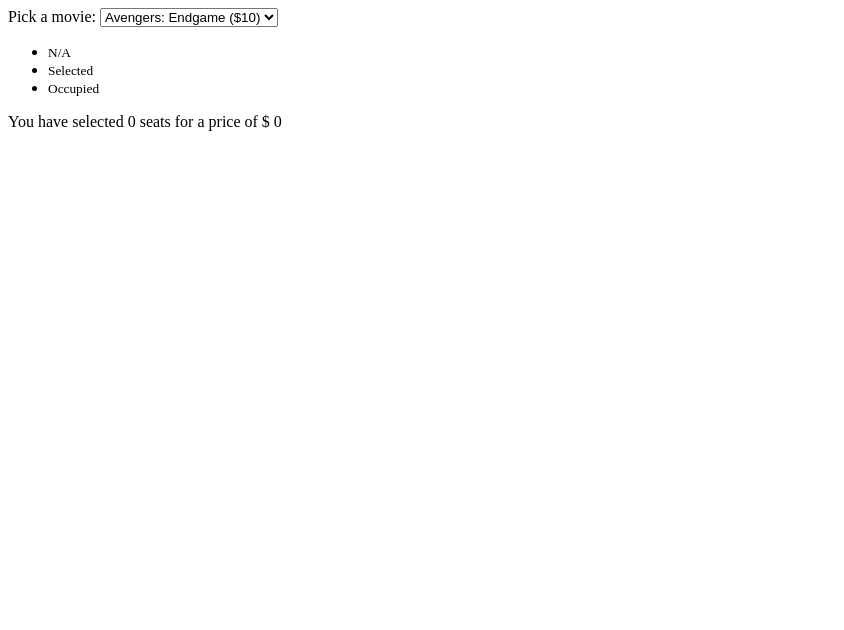
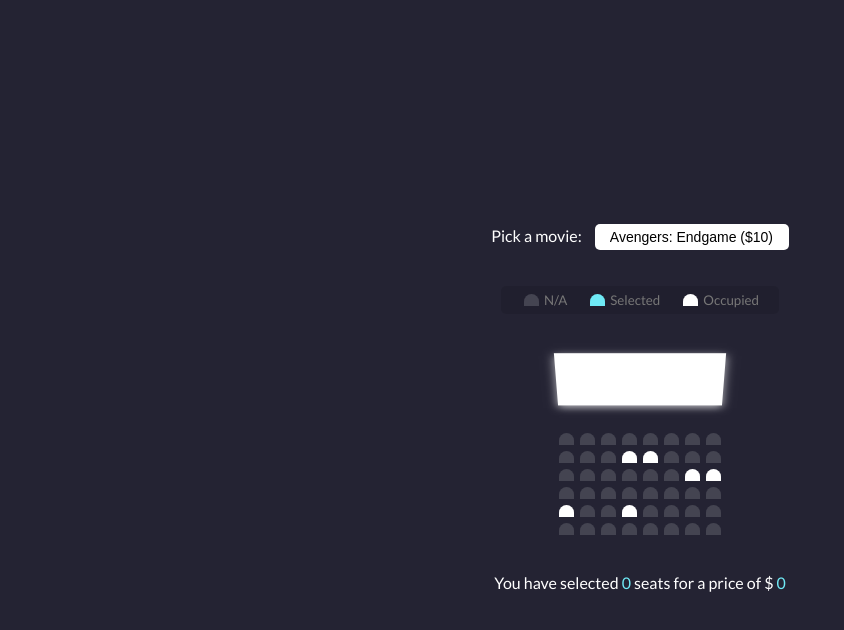
Before and after one commit to derekianrosas/JavaTutorial2, a plain HTML site: page index.html in a window 1280 px wide. Shown: the whole page, without its empty margins (0-844 px from the left). Drawn offline with Linux system fonts and the light colour scheme.

Commit message:
added styles for seats and screen

```diff
--- a/index.html
+++ b/index.html
@@ -4,6 +4,7 @@
     <meta charset="UTF-8" />
     <meta name="viewport" content="width=device-width, initial-scale=1.0" />
     <title>Movie Seat Booking</title>
+    <link rel="stylesheet" href="styles.css" />
   </head>
   <body>
     <div class="movie-container">
@@ -18,19 +19,16 @@
 
     <ul class="showcase">
       <li>
-        <div class="seat">
-          <small>N/A</small>
-        </div>
+        <div class="seat"></div>
+        <small>N/A</small>
       </li>
       <li>
-        <div class="seat-selected">
-          <small>Selected</small>
-        </div>
+        <div class="seat selected"></div>
+        <small>Selected</small>
       </li>
       <li>
-        <div class="seat-occupied">
-          <small>Occupied</small>
-        </div>
+        <div class="seat occupied"></div>
+        <small>Occupied</small>
       </li>
     </ul>
 
@@ -51,8 +49,8 @@
         <div class="seat"></div>
         <div class="seat"></div>
         <div class="seat"></div>
-        <div class="seat-occupied"></div>
-        <div class="seat-occupied"></div>
+        <div class="seat occupied"></div>
+        <div class="seat occupied"></div>
         <div class="seat"></div>
         <div class="seat"></div>
         <div class="seat"></div>
@@ -64,8 +62,8 @@
         <div class="seat"></div>
         <div class="seat"></div>
         <div class="seat"></div>
-        <div class="seat-occupied"></div>
-        <div class="seat-occupied"></div>
+        <div class="seat occupied"></div>
+        <div class="seat occupied"></div>
       </div>
       <div class="row">
         <div class="seat"></div>
@@ -78,10 +76,10 @@
         <div class="seat"></div>
       </div>
       <div class="row">
-        <div class="seat-occupied"></div>
+        <div class="seat occupied"></div>
         <div class="seat"></div>
         <div class="seat"></div>
-        <div class="seat-occupied"></div>
+        <div class="seat occupied"></div>
         <div class="seat"></div>
         <div class="seat"></div>
         <div class="seat"></div>
--- a/styles.css
+++ b/styles.css
@@ -0,0 +1,113 @@
+@import url("https://fonts.googleapis.com/css2?family=Lato:ital,wght@0,300;0,400;1,300&display=swap");
+
+* {
+  box-sizing: border-box;
+}
+
+body {
+  background-color: #242333;
+  display: flex;
+  flex-direction: column;
+  color: white;
+  align-items: center;
+  justify-content: center;
+  height: 100vh;
+  font-family: "Lato", sans-serif;
+  margin: 0;
+}
+
+.movie-container {
+  margin: 20px 0;
+}
+
+.movie-container select {
+  background-color: white;
+  border: 0;
+  border-radius: 5px;
+  font-size: 14px;
+  margin-left: 10px;
+  padding: 5px 15px 5px 15px;
+  -moz-appearance: none;
+  -webkit-appearance: none;
+  appearance: none;
+}
+
+.container {
+  perspective: 1000px;
+  margin-bottom: 30px;
+}
+
+.seat {
+  background-color: #444451;
+  height: 12px;
+  width: 15px;
+  margin: 3px;
+  border-top-left-radius: 10px;
+  border-top-right-radius: 10px;
+}
+
+.seat.selected {
+  background-color: #6feaf6;
+}
+
+.seat.occupied {
+  background-color: white;
+}
+
+seat:nth-of-type(2) {
+  margin-right: 18px;
+}
+seat:nth-last-of-type(2) {
+  margin-right: 18px;
+}
+
+.seat:not(.occupied):hover {
+  cursor: pointer;
+  transform: scale(1.2);
+}
+.showcase .seat:not(.occupied):hover {
+  cursor: pointer;
+  transform: scale(1);
+}
+
+.showcase {
+  background-color: rgba(0, 0, 0, 0.1);
+  padding: 5px 10px;
+  border-radius: 5px;
+  color: #777;
+  list-style-type: none;
+  display: flex;
+  justify-content: space-between;
+}
+
+.showcase li {
+  display: flex;
+  align-items: center;
+  justify-content: center;
+  margin: 0 10px;
+}
+
+.showcase li small {
+  margin-left: 2px;
+}
+
+.row {
+  display: flex;
+}
+
+.screen {
+  background-color: #fff;
+  height: 70px;
+  width: 100%;
+  margin: 15px 0;
+  transform: rotateX(-45deg);
+  box-shadow: 0 3px 10px rgba(255, 255, 255, 0.7);
+}
+
+p.text {
+  margin: 5px 0;
+}
+
+p.text span {
+  color: #6feaf6;
+}
```
